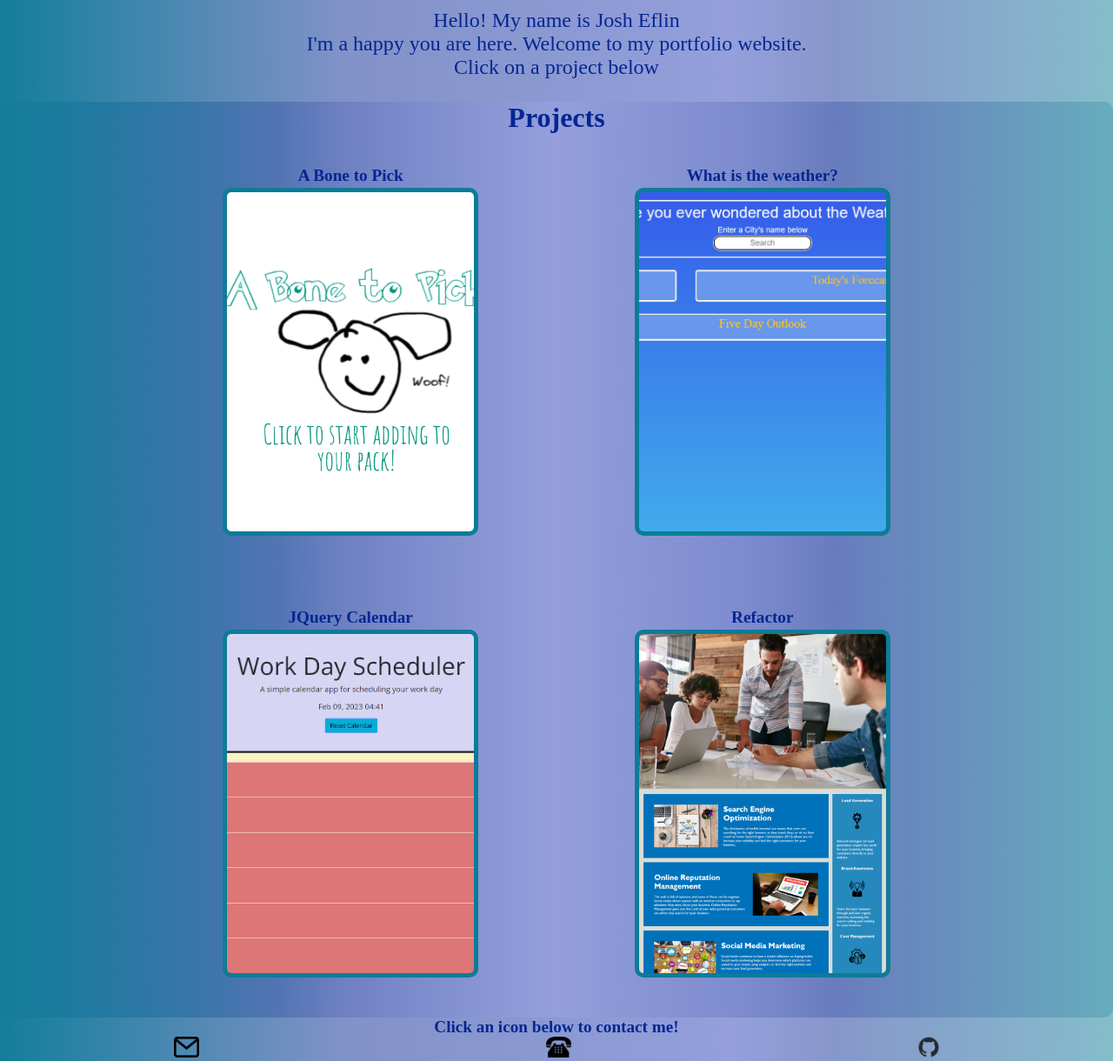
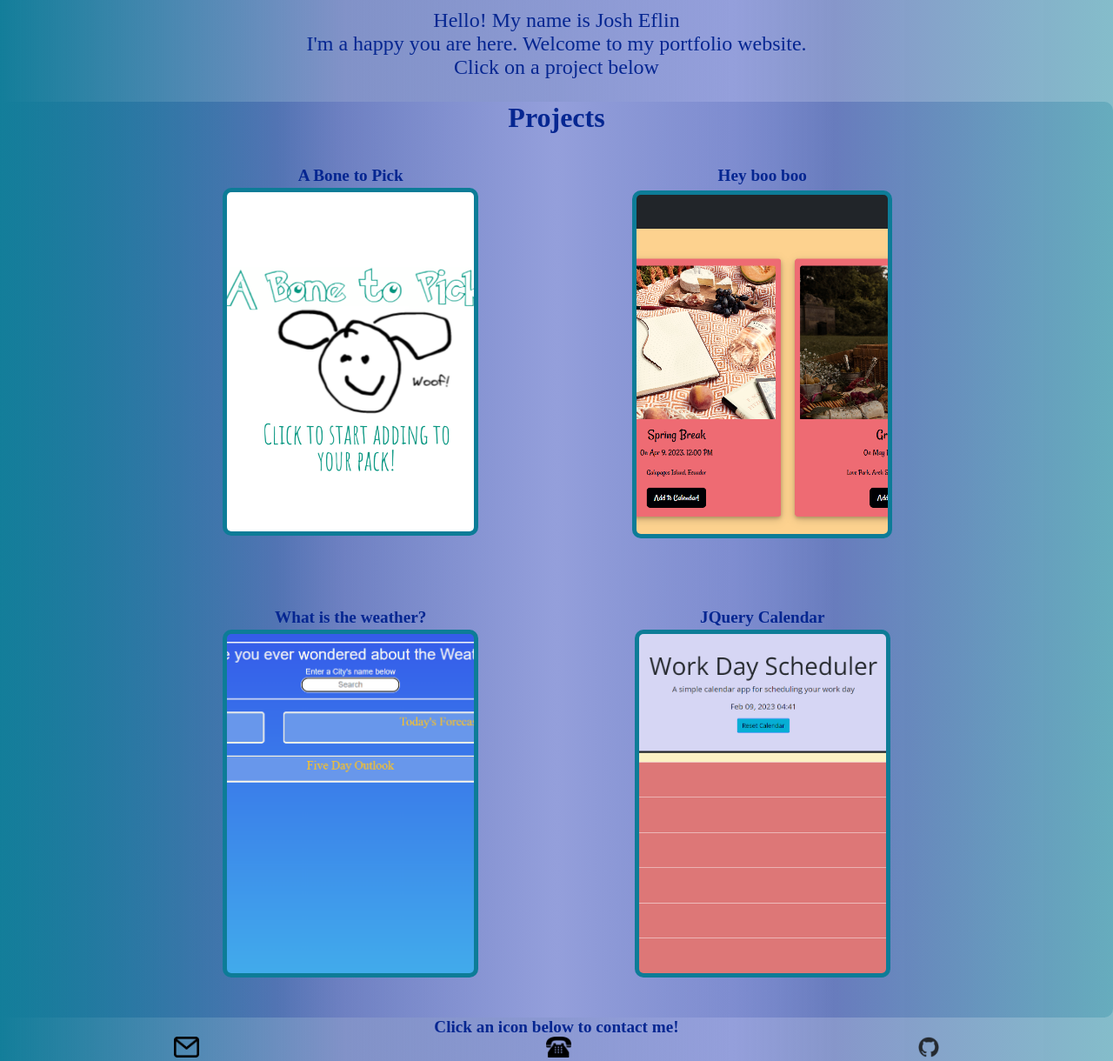
Before and after one commit to JoshEflin/Professional-Portfolio, a website: page index.html in a window 1280 px wide. Shown: the part 562-1782 px from the top of the page at 87% size. Drawn offline with Linux system fonts and the light colour scheme.

Commit message:
added hey boo boo

```diff
--- a/index.html
+++ b/index.html
@@ -51,6 +51,12 @@
                             </a>
                         </li>
                         <li class = "card">
+                            <h2>Hey boo boo</h2>
+                                    <a href="https://josheflin.github.io/Professional-Portfolio/"></a>
+                                <img src="./assets/images/hey-boo-boo.png" title="Horiseon-refactor"
+                                    alt="picnic scheduling app" />
+                                    </a>
+                        <li class = "card">
                             <h2>What is the weather?</h2>
                                 <a href="https://josheflin.github.io/five-day-outlook/">
                                 <img title="Five-Day-Outlook" src="./assets/images/desktop-weather-app.png"
@@ -60,16 +66,11 @@
                         <li class = "card">
                             <h2>JQuery Calendar</h2>
                                 <a href="https://josheflin.github.io/JQuery-Calendar/">
-                                <img title="Data analysis Dump Truck" src="./assets/images/JQuery Calender.png"
+                                <img title="Calendar APP" src="./assets/images/JQuery Calender.png"
                                     alt="Calendar Screenshot" />
                             </a>
                         </li>
-                        <li class = "card">
-                            <h2>Refactor</h2>
-                                    <a href="https://josheflin.github.io/accesibility-refactor-horiseon/">
-                                <img src="./assets/images/Horiseon.png" title="Horiseon-refactor"
-                                    alt="image of a static website" />
-                            </a>
+
                         </li>
                     </ul>
                 </section>
```
Also changed, not shown: assets/images/hey-boo-boo.png (added).
